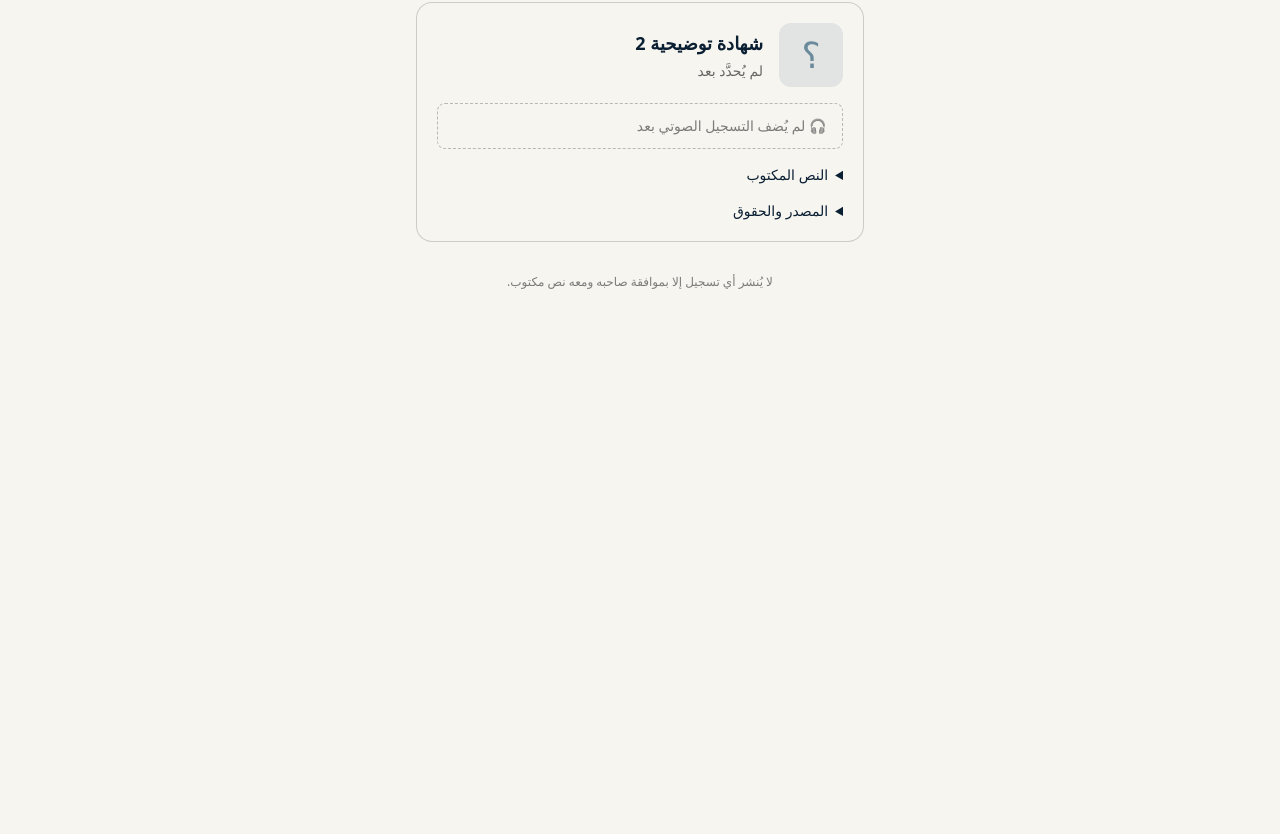
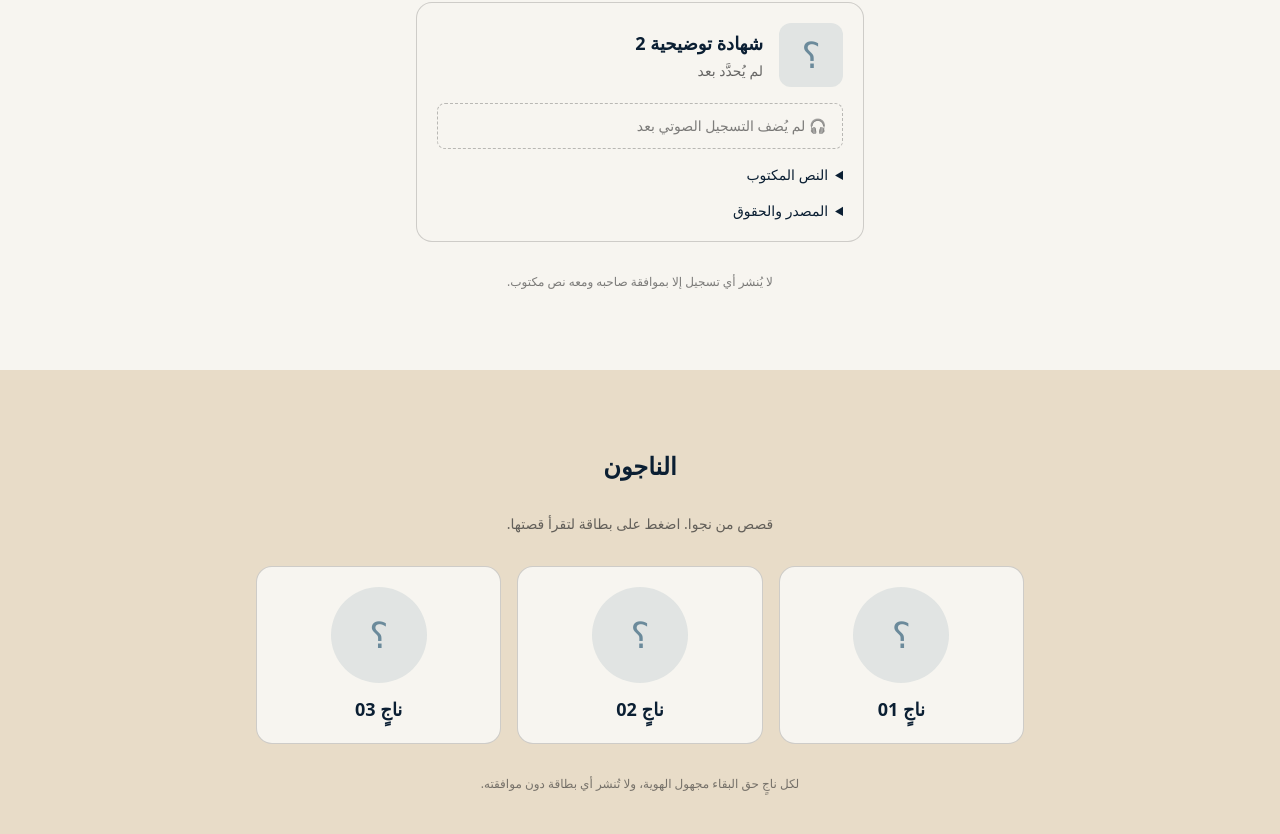
Before and after one commit to Mesetudes/lo-joola, a Next.js app: page /ar/alladhina-baqou in a window 1280 px wide. Shown: the part 1851-2685 px from the top of the page. Before the commit the page ends 2221 px from the top, so only its background shows below. Built offline with nearby package versions, Linux system fonts and the light colour scheme.

Commit message:
feat: chapter 04 survivors section with caption-gated video

```diff
--- a/app/[locale]/alladhina-baqou/page.tsx
+++ b/app/[locale]/alladhina-baqou/page.tsx
@@ -1,6 +1,7 @@
 import PeopleCover from "@/components/sections/PeopleCover";
 import PeopleGallery from "@/components/sections/PeopleGallery";
 import FamiliesSection from "@/components/sections/FamiliesSection";
+import SurvivorsSection from "@/components/sections/SurvivorsSection";
 
 export default function AlladhinaBaqouPage() {
   return (
@@ -8,6 +9,7 @@ export default function AlladhinaBaqouPage() {
       <PeopleCover />
       <PeopleGallery />
       <FamiliesSection />
+      <SurvivorsSection />
     </main>
   );
 }
--- /dev/null
+++ b/components/sections/SurvivorsSection.tsx
@@ -0,0 +1,63 @@
+"use client";
+
+import { useState } from "react";
+import Modal from "@/components/ui/Modal";
+import Field from "@/components/ui/Field";
+import Portrait from "@/components/ui/Portrait";
+import SourceBadge from "@/components/narrative/SourceBadge";
+import type { Survivor } from "@/types/survivor";
+import survivorsData from "@/data/survivors.json";
+
+const survivors = survivorsData as Survivor[];
+
+function Media({ survivor }: { survivor: Survivor }) {
+  if (survivor.video && survivor.sous_titres) {
+    return (
+      <video controls preload="none" poster={survivor.photo ?? undefined} aria-label={survivor.titre} className="w-full rounded-lg bg-black">
+        <source src={survivor.video} />
+        <track kind="captions" src={survivor.sous_titres} srcLang="ar" label="العربية" default />
+      </video>
+    );
+  }
+  if (survivor.video) {
+    return <p className="rounded-lg border border-dashed border-charcoal/30 px-4 py-3 text-sm text-charcoal/60">🎬 الفيديو ينتظر ملف الترجمة النصية قبل نشره</p>;
+  }
+  return <Portrait photo={survivor.photo} alt={survivor.alt} className="aspect-[4/3] w-full rounded-lg" />;
+}
+
+export default function SurvivorsSection() {
+  const [selectedId, setSelectedId] = useState<string | null>(null);
+  const selected = survivors.find((survivor) => survivor.id === selectedId) ?? null;
+
+  return (
+    <section id="survivors" className="flex flex-col items-center gap-8 bg-sand px-6 py-20 text-charcoal">
+      <h2 className="text-2xl font-bold text-deep-navy">الناجون</h2>
+      <p className="max-w-md text-center text-sm text-charcoal/70">قصص من نجوا. اضغط على بطاقة لتقرأ قصتها.</p>
+      <div className="grid w-full max-w-3xl grid-cols-1 gap-4 sm:grid-cols-3">
+        {survivors.map((survivor) => (
+          <button key={survivor.id} type="button" onClick={() => setSelectedId(survivor.id)} className="flex flex-col items-center gap-3 rounded-2xl border border-charcoal/20 bg-off-white p-5 transition hover:border-sea-blue">
+            <Portrait photo={survivor.photo} alt={survivor.alt} className="h-24 w-24 rounded-full" />
+            <span className="text-lg font-bold text-deep-navy">{survivor.titre}</span>
+          </button>
+        ))}
+      </div>
+      <p className="max-w-md text-center text-xs text-charcoal/60">لكل ناجٍ حق البقاء مجهول الهوية، ولا تُنشر أي بطاقة دون موافقته.</p>
+      <Modal open={selected !== null} onClose={() => setSelectedId(null)} label={selected?.titre ?? "بطاقة"}>
+        {selected ? (
+          <>
+            <Media survivor={selected} />
+            <h3 className="text-xl font-bold text-deep-navy">{selected.titre}</h3>
+            <Field label="قصته / قصتها" value={selected.recit} />
+            <Field label="المصدر" value={selected.source} />
+            <Field label="موافقة الناجي" value={selected.consentement} />
+            <Field label="حقوق الاستخدام" value={selected.usage_rights} />
+            <div>
+              <SourceBadge status={selected.statut_verification} />
+            </div>
+            {selected.notes ? <p className="text-xs text-charcoal/60">{selected.notes}</p> : null}
+          </>
+        ) : null}
+      </Modal>
+    </section>
+  );
+}
--- /dev/null
+++ b/data/survivors.json
@@ -0,0 +1,47 @@
+[
+  {
+    "id": "survivor-1",
+    "titre": "ناجٍ 01",
+    "photo": null,
+    "alt": "",
+    "video": null,
+    "sous_titres": null,
+    "recit": "يُروى هنا مقطع قصير من قصة الناجي، بعد التحقق من المصدر وبموافقته.",
+    "source": null,
+    "source_url": null,
+    "consentement": null,
+    "usage_rights": null,
+    "statut_verification": "unverified",
+    "notes": "هذه بطاقة توضيحية لاختبار التفاعل، ولا تمثل شخصًا حقيقيًا."
+  },
+  {
+    "id": "survivor-2",
+    "titre": "ناجٍ 02",
+    "photo": null,
+    "alt": "",
+    "video": null,
+    "sous_titres": null,
+    "recit": "يُروى هنا مقطع قصير من قصة الناجي، بعد التحقق من المصدر وبموافقته.",
+    "source": null,
+    "source_url": null,
+    "consentement": null,
+    "usage_rights": null,
+    "statut_verification": "unverified",
+    "notes": "هذه بطاقة توضيحية لاختبار التفاعل، ولا تمثل شخصًا حقيقيًا."
+  },
+  {
+    "id": "survivor-3",
+    "titre": "ناجٍ 03",
+    "photo": null,
+    "alt": "",
+    "video": null,
+    "sous_titres": null,
+    "recit": "يُروى هنا مقطع قصير من قصة الناجي، بعد التحقق من المصدر وبموافقته.",
+    "source": null,
+    "source_url": null,
+    "consentement": null,
+    "usage_rights": null,
+    "statut_verification": "unverified",
+    "notes": "هذه بطاقة توضيحية لاختبار التفاعل، ولا تمثل شخصًا حقيقيًا."
+  }
+]
--- /dev/null
+++ b/types/survivor.ts
@@ -0,0 +1,17 @@
+import type { VerificationStatus } from "@/types/editorial";
+
+export type Survivor = {
+  id: string;
+  titre: string;
+  photo: string | null;
+  alt: string;
+  video: string | null;
+  sous_titres: string | null;
+  recit: string;
+  source: string | null;
+  source_url: string | null;
+  consentement: string | null;
+  usage_rights: string | null;
+  statut_verification: VerificationStatus;
+  notes: string | null;
+};
```
